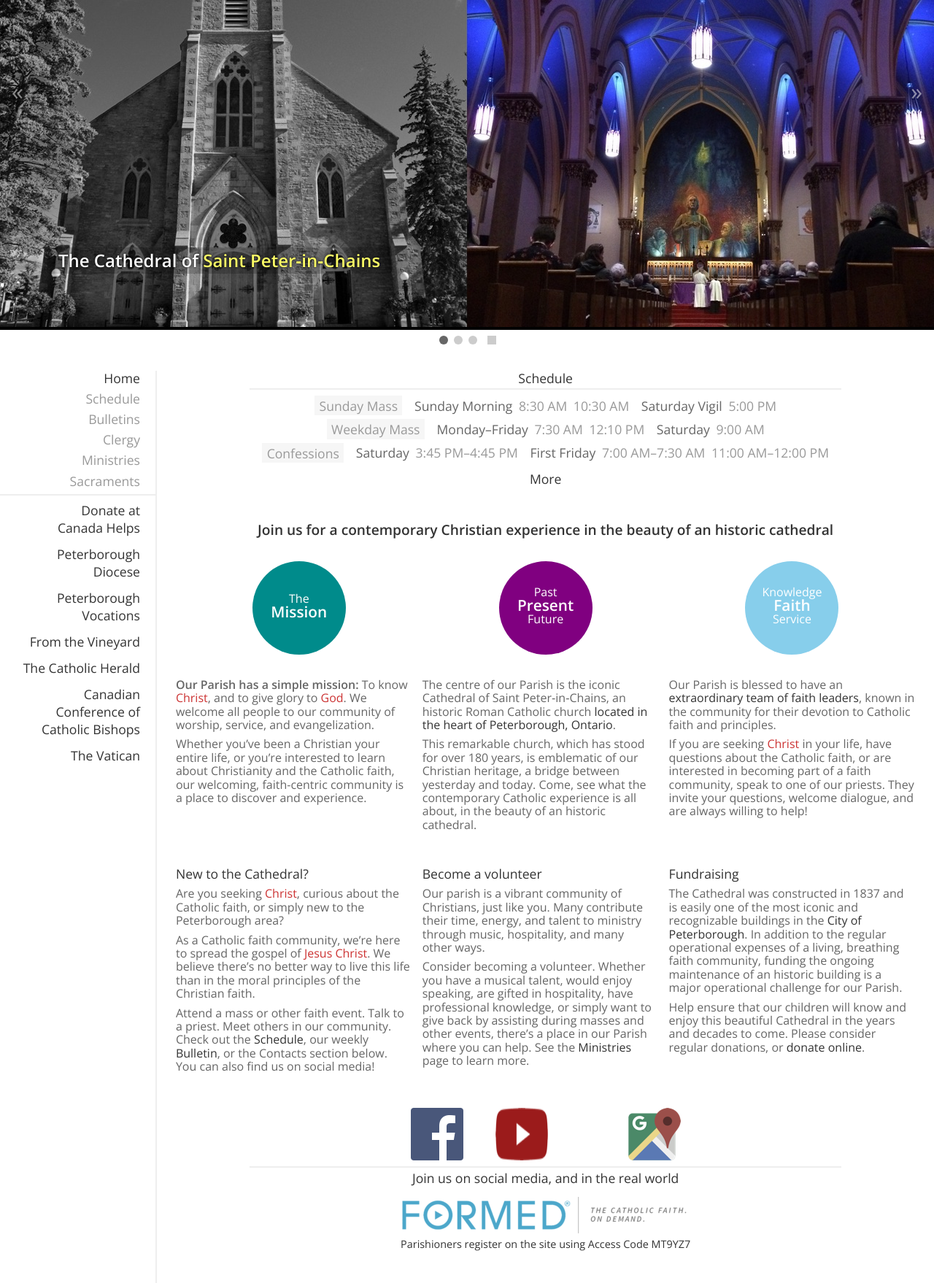
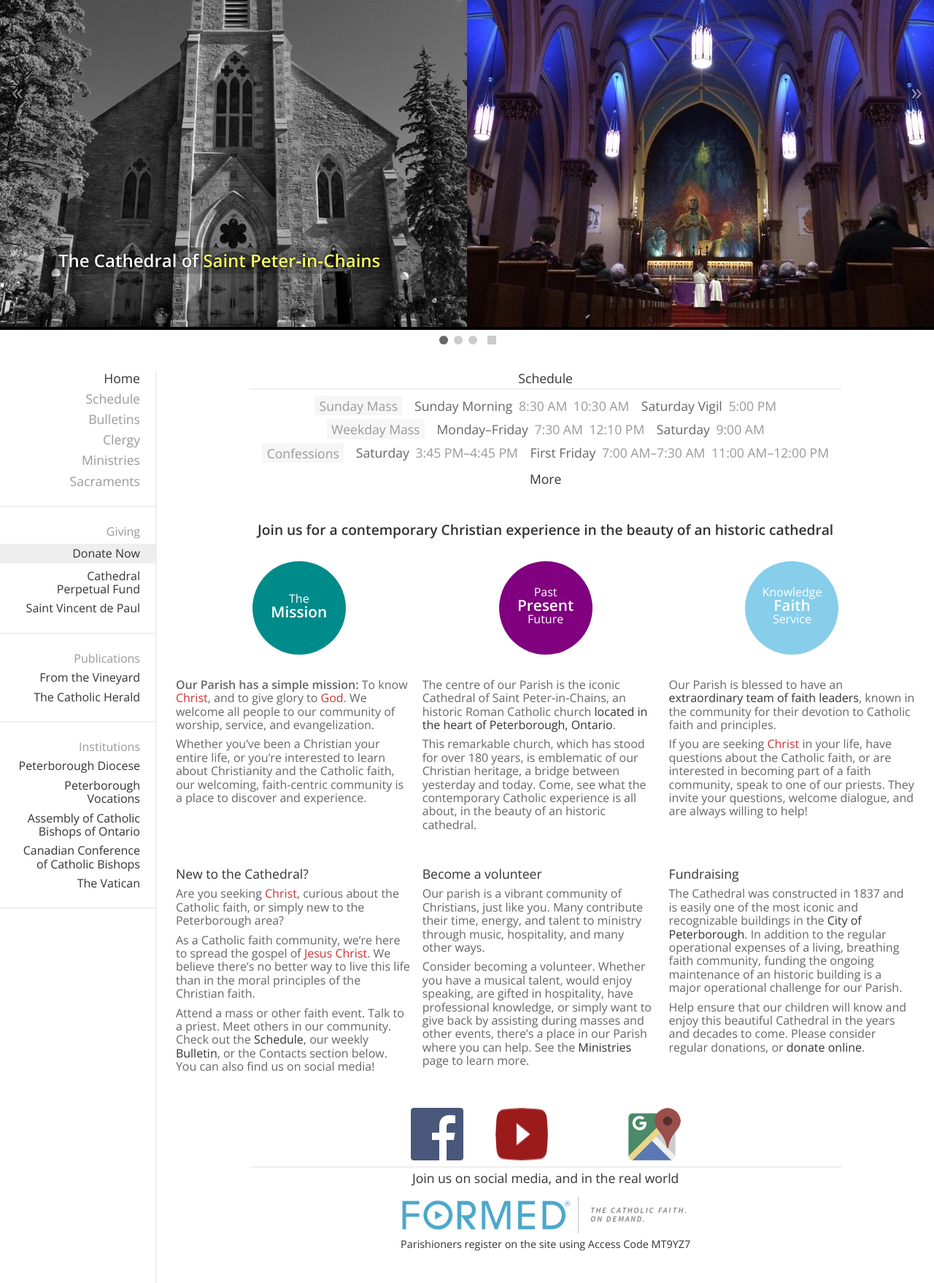
Before and after one commit to stpeterinchains/stpeterinchains.github.io, a Jekyll site: the page built from index.html, in a window 1280 px wide, cut to the strip 446-2204 px from the top of the page. Shown: the whole strip at 73% size. Built offline with Jekyll 4.4.1, drawn with Linux system fonts in a browser that asks for light colours; nearby versions of some CDN libraries.

Commit message:
Improved navbar to feature configurable groups

```diff
--- a/_data/main.yml
+++ b/_data/main.yml
@@ -21,54 +21,71 @@ slideshow:
     caption: The Great Mural of **The Last Supper**
   -
     image: teamwork.jpg
-    caption: >
-      March 30, 2018: **The Passion of Our Lord**
+    caption: March 30, 2018&#x3A; **The Passion of Our Lord**
 
 navbar:
-  internal:
-    -
-      title: Home
-      mnemonic: index
-      link: /
-    -
-      title: Schedule
-      mnemonic: schedule
-      link: /schedule.html
-    -
-      title: Bulletins
-      mnemonic: bulletins
-      link: /bulletins.html
-    -
-      title: Clergy
-      mnemonic: clergy
-      link: /clergy.html
-    -
-      title: Ministries
-      mnemonic: ministries
-      link: /ministries.html
-    -
-      title: Sacraments
-      mnemonic: sacraments
-      link: /sacraments.html
-  external:
-    -
-      title: Donate at Canada&nbsp;Helps
-      link: https://www.canadahelps.org/en/charities/cathedral-of-st-peter-in-chains/
-    -
-      title: Peterborough Diocese
-      link: https://www.peterboroughdiocese.org/en/index.aspx
-    -
-      title: Peterborough Vocations
-      link: https://www.ptbovocations.ca/en/index.aspx
-    -
-      title: From the Vineyard
-      link: https://www.peterboroughdiocese.org/en/about-us/from-the-vineyard.aspx
-    -
-      title: The Catholic Herald
-      link: https://www.peterboroughdiocese.org/en/about-us/magazine.aspx
-    -
-      title: Canadian Conference of Catholic Bishops
-      link: http://www.cccb.ca/site/
-    -
-      title: The Vatican
-      link: http://w2.vatican.va/content/vatican/en.html
+  -
+    links:
+      -
+        title: Home
+        mnemonic: index
+        url: /
+      -
+        title: Schedule
+        mnemonic: schedule
+        url: /schedule.html
+      -
+        title: Bulletins
+        mnemonic: bulletins
+        url: /bulletins.html
+      -
+        title: Clergy
+        mnemonic: clergy
+        url: /clergy.html
+      -
+        title: Ministries
+        mnemonic: ministries
+        url: /ministries.html
+      -
+        title: Sacraments
+        mnemonic: sacraments
+        url: /sacraments.html
+  -
+    title: Giving
+    links:
+      -
+        title: Donate Now
+        url: https://www.canadahelps.org/en/charities/cathedral-of-st-peter-in-chains/
+      -
+        title: Cathedral Perpetual&nbsp;Fund
+        url: javascript:void(0)
+      -
+        title: Saint Vincent de Paul
+        url: http://ssvp.on.ca/en/index.php
+  -
+    title: Publications
+    links:
+      -
+        title: From the Vineyard
+        url: https://www.peterboroughdiocese.org/en/about-us/from-the-vineyard.aspx
+      -
+        title: The Catholic Herald
+        url: https://www.peterboroughdiocese.org/en/about-us/magazine.aspx
+  -
+    title: Institutions
+    links:
+      -
+        title: Peterborough Diocese
+        url: https://www.peterboroughdiocese.org/en/index.aspx
+      -
+        title: Peterborough Vocations
+        url: https://www.ptbovocations.ca/en/index.aspx
+      -
+        title: Assembly of Catholic Bishops of Ontario
+        url: http://acbo.on.ca/
+      -
+        title: Canadian Conference of Catholic Bishops
+        url: http://www.cccb.ca/site/
+      -
+        title: The Vatican
+        url: http://w2.vatican.va/content/vatican/en.html
--- a/_layouts/main.html
+++ b/_layouts/main.html
@@ -97,16 +97,18 @@
 <div id="main">
   <div class="pure-g">
     <div id="navbar" class="pure-u-1 pure-u-md-1-4 pure-u-lg-1-5 pure-u-xl-1-6">
-      <div id="navbar-internal">
-        {% for item in navbar.internal %}
-        <a {% if page.mnemonic == item.mnemonic %}class="navbar-internal-current" {% endif %}href="{{ item.link | relative_url }}">{{ item.title }}</a>
+      {% for group in navbar %}
+      <nav class="navbar-group">
+        {% if group.title %}<h1 class="navbar-group-title">{{ group.title }}</h1>{% endif %}
+        {% for link in group.links %}
+        {% if page.mnemonic == link.mnemonic %}
+        <a class="navbar-current">{{ link.title }}</a>
+        {% else %}
+        <a href="{{ link.url | relative_url }}">{{ link.title }}</a>
+        {% endif %}
         {% endfor %}
-      </div>
-      <div id="navbar-external">
-        {% for item in navbar.external %}
-        <a target="_blank" class="navbar-item-external" href="{{ item.link }}">{{ item.title }}</a>
-        {% endfor %}
-      </div>
+      </nav>
+      {% endfor %}
     </div>
     <div id="content" class="pure-u-1 pure-u-md-3-4 pure-u-lg-4-5 pure-u-xl-5-6">
       <!-- PAGE INJECTION -->
--- a/styles/layout.scss
+++ b/styles/layout.scss
@@ -300,78 +300,73 @@ span.slideshow-pause-active { background-color: #666; }
 
 #content { padding: 0 2%; }
 
-#navbar { margin-bottom: 2rem; }
+#navbar { margin: 2rem 0; }
 
-#navbar-internal {
-  padding: 1rem 5% 0.5rem 5%;
-  text-align: center;
+nav.navbar-group { margin: 0 5% 0.5rem 5%; text-align: center; }
+nav.navbar-group:first-child {
+  padding-bottom: 0.5rem;
+  border-bottom: 2px solid #eee;
 }
 
-#navbar-internal > a {
-  padding-right: 0.5rem;
-  font-weight: 300; font-size: 0.9rem;
-  text-decoration: none;
-  cursor: default;
-  color: #999;
-}
+h1.navbar-group-title { display: none; }
 
-#navbar-internal > a:last-of-type { padding-right: 0; }
-#navbar-internal > a:hover { color: skyblue; }
-
-#navbar-internal > a.navbar-internal-current { color: #333; }
-
-#navbar-external {
-  padding: 0.5rem 5% 0 5%;
-  border-top: 2px solid #eee;
-  text-align: center; line-height: 1.5rem;
-}
-
-#navbar-external > a {
-  padding-right: 1rem;
-  font-weight: 300; font-size: 0.9rem;
-  white-space: nowrap;
-  text-decoration: none;
-  cursor: default;
+nav.navbar-group > a {
+  margin-right: 1rem;
+  font-weight: 300; font-size: 0.8rem; text-decoration: none;
+  cursor: default; white-space: nowrap;
   color: #333;
 }
+nav.navbar-group > a:last-of-type { margin-right: 0; }
+nav.navbar-group > a:hover { color: skyblue; }
 
-#navbar-external > a:last-of-type { padding-right: 0; }
-#navbar-external > a:hover { color: skyblue; }
+nav.navbar-group:first-child > a { font-size: 0.9rem; color: #999; }
+nav.navbar-group:first-child > a:hover { color: skyblue; }
+nav.navbar-group > a.navbar-current { color: #333; }
+nav.navbar-group > a.navbar-current:hover { color: #333; }
+
+nav.navbar-group:nth-child(2) > a:first-of-type { font-weight: 600; }
+nav.navbar-group:nth-child(2) > a:first-of-type:hover { color: #6cc; }
 
 @media screen and (min-width: 48rem) {
   #main { margin-top: 2rem; }
 
   #content { border-left: 2px solid #eee; }
 
-  #navbar-internal {
-    padding: 0 10%;
+  #navbar { margin: 0; }
+
+  nav.navbar-group {
+    margin: 0 0 1.5rem 0; padding: 0 0 1.5rem 0;
+    border-bottom: 2px solid #eee;
     text-align: right;
   }
+  nav.navbar-group:first-child { padding-bottom: 1.5rem; }
 
-  #navbar-internal > a {
-    display: block;
-    padding: 0 0 0.5rem 0;
-    font-size: 1rem;
+  h1.navbar-group-title {
+    display: block; margin: 0 0 0.5rem 0; padding: 0 10%;
+    font-weight: 400; font-size: 0.9rem;
+    color: #999;
   }
 
-  #navbar-internal > a:last-of-type { padding-bottom: 0; }
+  nav.navbar-group > a {
+    display: block; margin: 0 0 0.25rem 0; padding: 0 10%;
+    font-size: 0.9rem; white-space: normal;
+  }
+  nav.navbar-group > a:last-of-type { margin-bottom: 0; }
 
-  #navbar-external {
-    margin-top: 0.5rem; padding: 0.5rem 10% 0 10%;
-    text-align: right; line-height: normal;
+  nav.navbar-group:first-child > a { font-size: 1rem; }
+
+  nav.navbar-group:nth-child(2) > a:first-of-type {
+    padding: 0.25rem 10%;
+    background-color: #eee; color: #333;
+    font-weight: 400;
   }
-
-  #navbar-external > a {
-    display: block;
-    padding: 0 0 0.75rem 0;
-    font-size: 1rem;
-    white-space: normal;
-  }
+  nav.navbar-group:nth-child(2) > a:first-of-type:hover {}
 }
 
 @media screen and (min-width: 64rem) {
-  #navbar-internal > a { font-size: 1.1rem; }
-  #navbar-external > a { font-size: 1.1rem; }
+  h1.navbar-group-title { font-size: 1rem; }
+  nav.navbar-group > a { margin-bottom: 0.5rem; font-size: 1rem; }
+  nav.navbar-group:first-child > a { font-size: 1.1rem; }
 }
 
 
```
